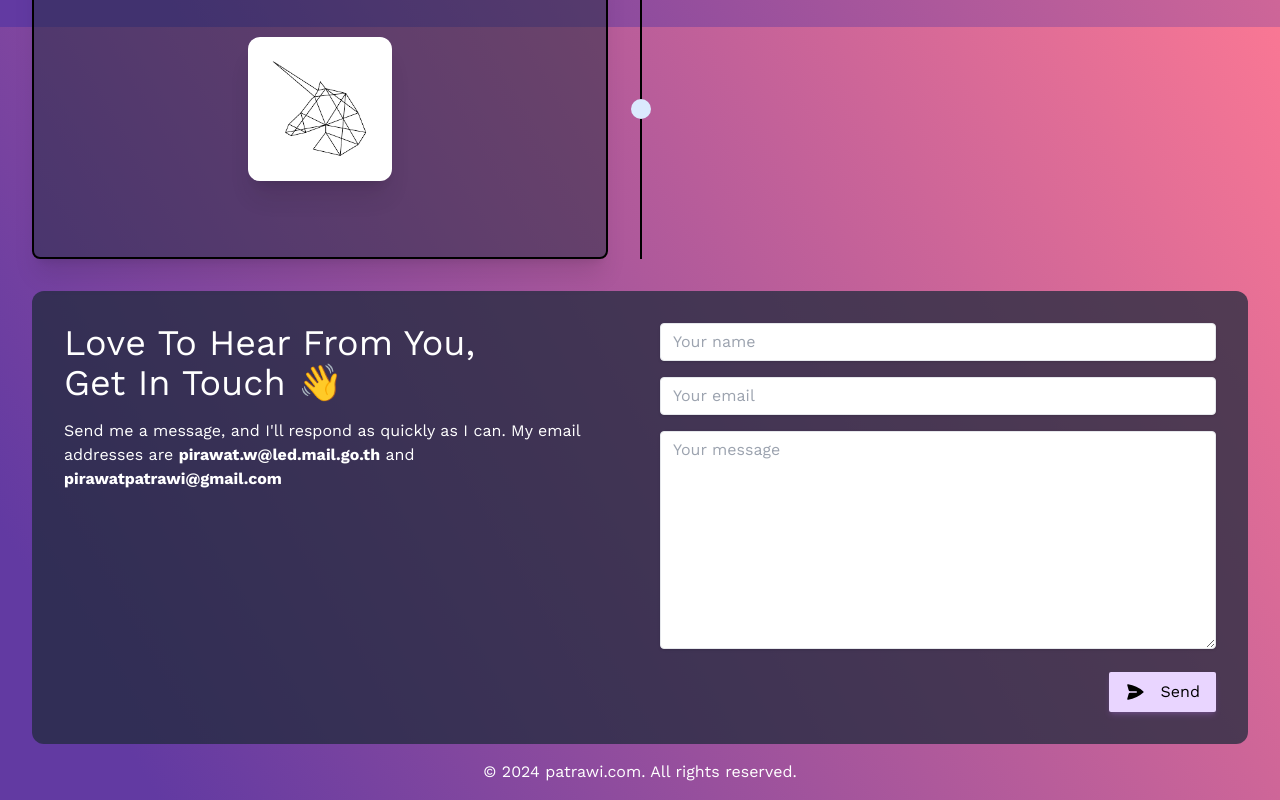
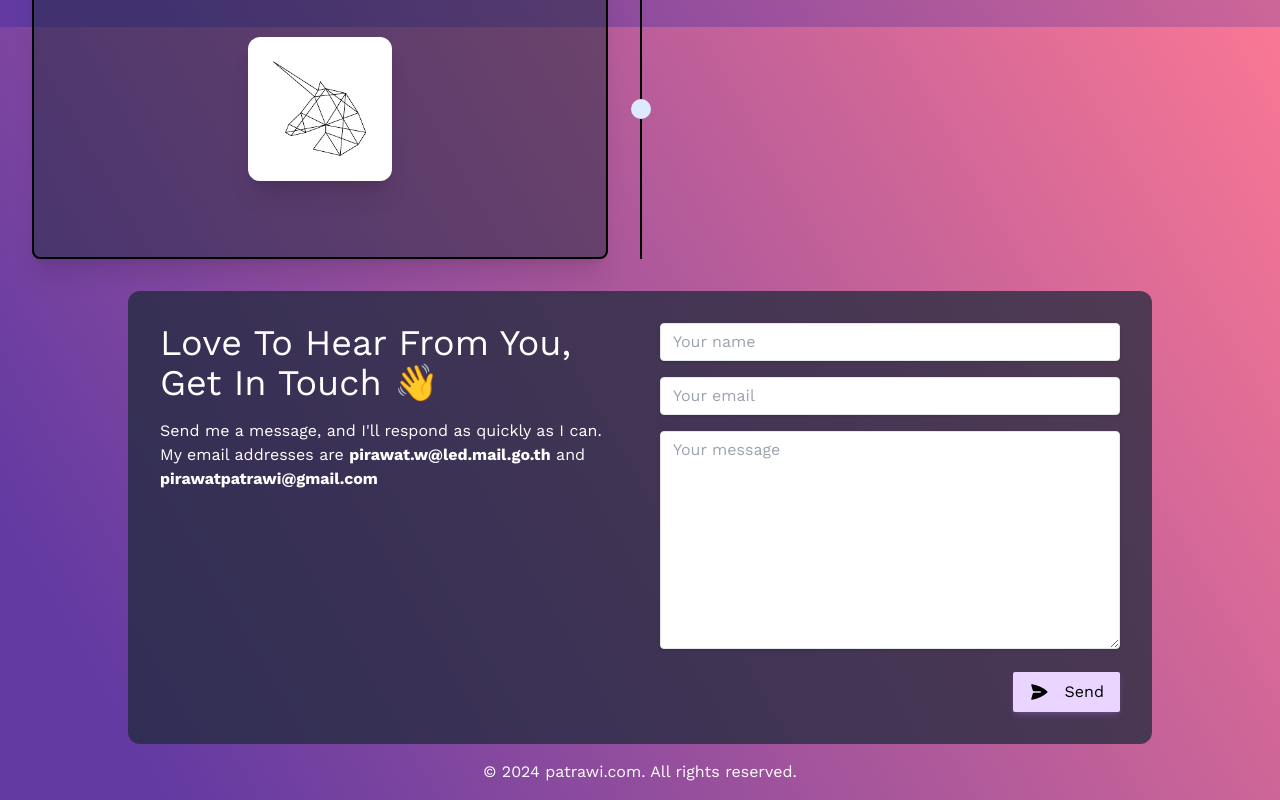
Before and after one commit to patrawi/portfolio, a SvelteKit app: page /about in a window 1280 px wide. Shown: the part 1573-2373 px from the top of the page. Built offline with nearby package versions, Linux system fonts and the light colour scheme.

Commit message:
feat: add email

```diff
--- a/src/components/Contact.svelte
+++ b/src/components/Contact.svelte
@@ -1,5 +1,4 @@
 <script lang="ts">
-	import { json } from '@sveltejs/kit';
 	import TextReveal from './TextReveal.svelte';
 
 	async function handleSubmit(event: { currentTarget: EventTarget & HTMLFormElement }) {
@@ -13,7 +12,10 @@
 	}
 </script>
 
-<div id="contact" class="p-8 mx-auto flex justify-between space-x-10 rounded-xl bg-[#212A3C]/75">
+<div
+	id="contact"
+	class="p-8 mx-auto max-w-5xl flex justify-between space-x-10 rounded-xl bg-[#212A3C]/75"
+>
 	<div class=" text-white space-y-4 w-1/2">
 		<div class="text-4xl">
 			<TextReveal text="Love To Hear From You," />
```
